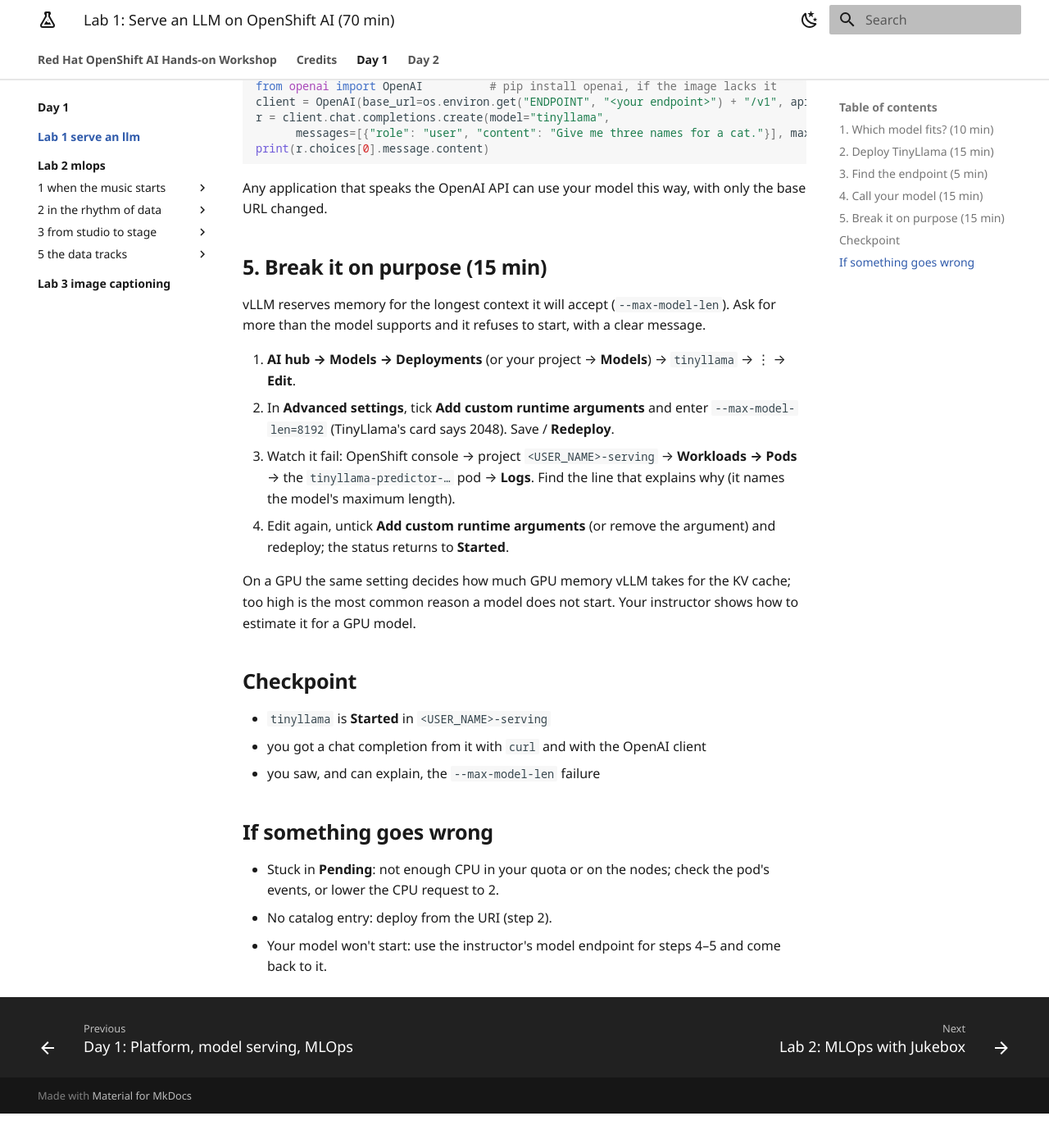
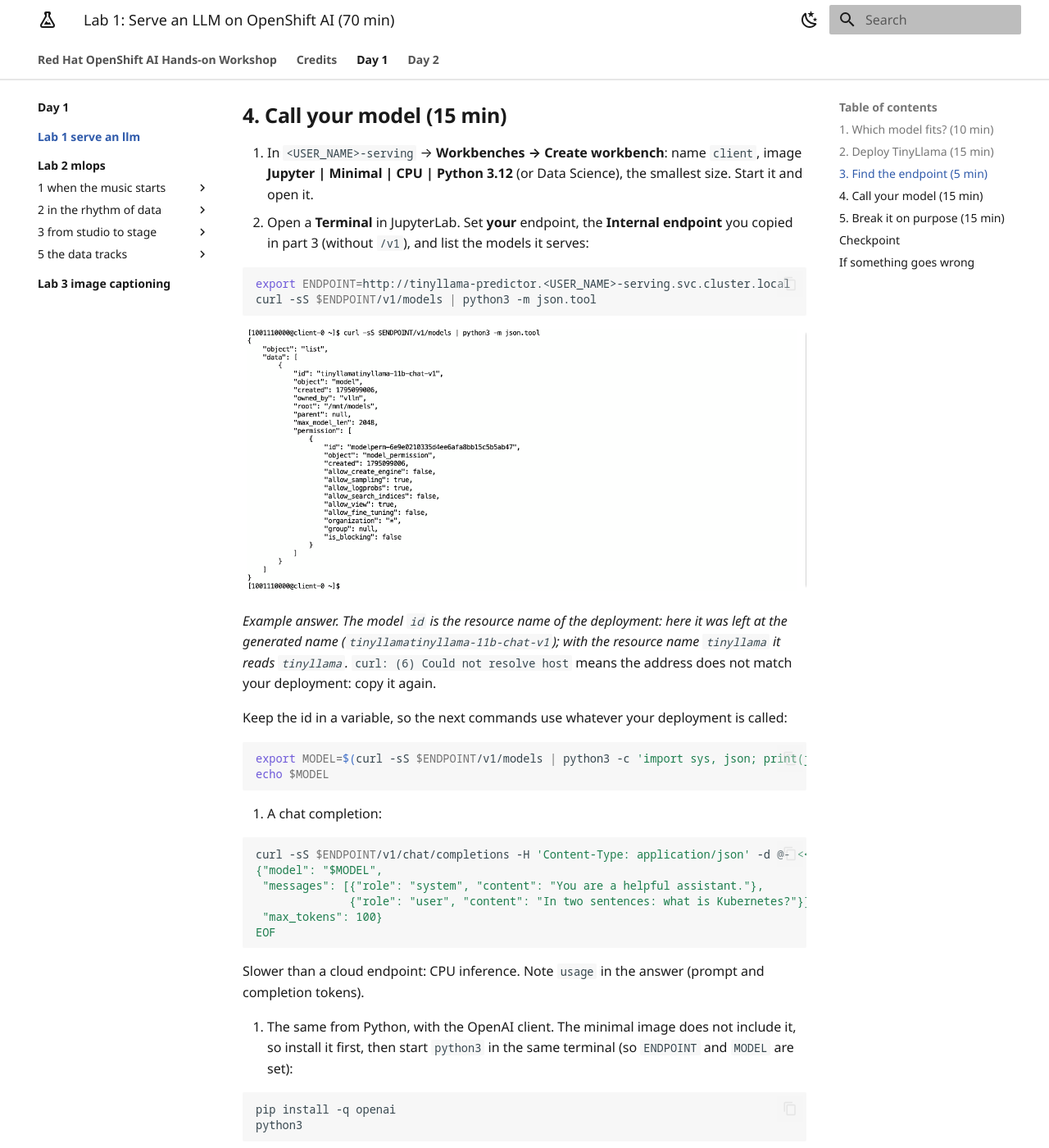
Before and after one commit to rflorenc/openshift-ai-workshop, an MkDocs documentation site: the page built from docs/day-1/lab-1-serve-an-llm/index.md, in a window 1280 px wide and 1400 px high, scrolled down 3584 px. Shown: the whole window at 82% size. Built offline with MkDocs 1.6.1 and Material for MkDocs 9.7.7, drawn with Linux system fonts in a browser that asks for light colours; before the commit the page ends 4942 px from its top, so only the background shows below that; some of the changed text lies outside the part shown.

Commit message:
Update guides

````diff
--- a/docs/day-1/lab-1-serve-an-llm/index.md
+++ b/docs/day-1/lab-1-serve-an-llm/index.md
@@ -55,6 +55,11 @@ and note its **context length** (you need it in step 5) and its license.
 5. **Model deployment**:
    - Model deployment name **`tinyllama`**. The resource name below it is generated from the catalog name
      (e.g. `tinyllamatinyllama-11b-chat-v1`): click **Edit resource name** and make it **`tinyllama`** as well
+
+     ![Model deployment step: the name field, the generated resource name below it, Edit resource name](images/deploy-model-deployment.png)
+
+     *Here the resource name is still the generated one: click **Edit resource name** and set it to `tinyllama`.*
+
    - Deployment method: **Inference service** (not *LLM inference service with llm-d*: that one is for distributed serving)
    - Hardware profile: **CPU only**; expand **Customize resource requests and limits**:
      CPU requests **3**, CPU limits **4**; memory requests **6 GiB**, memory limits **8 GiB**
@@ -86,36 +91,53 @@ The API is OpenAI-compatible, under `/v1`.
 
 1. In `<USER_NAME>-serving` → **Workbenches → Create workbench**: name `client`, image
    **Jupyter | Minimal | CPU | Python 3.12** (or Data Science), the smallest size. Start it and open it.
-2. Open a **Terminal** in JupyterLab. Set the endpoint you copied (without `/v1`):
+2. Open a **Terminal** in JupyterLab. Set **your** endpoint, the **Internal endpoint** you copied in part 3
+   (without `/v1`), and list the models it serves:
 
    ```bash
-   export ENDPOINT=http://tinyllama-predictor.<USER_NAME>-serving.svc.cluster.local   # your copied URL
+   export ENDPOINT=http://tinyllama-predictor.<USER_NAME>-serving.svc.cluster.local   # replace with your copied URL
    curl -sS $ENDPOINT/v1/models | python3 -m json.tool
    ```
 
-   The model id is `tinyllama`: the resource name of your deployment. Use **your** copied endpoint: if the
-   resource name is still the generated one (e.g. `tinyllamatinyllama-11b-chat-v1`), both the address and the model id
-   carry that name. `curl: (6) Could not resolve host` means the address does not match your deployment.
+   ![curl /v1/models in the workbench terminal](images/curl-models.png)
+
+   *Example answer. The model `id` is the resource name of the deployment: here it was left at the generated name
+   (`tinyllamatinyllama-11b-chat-v1`); with the resource name `tinyllama` it reads `tinyllama`.*
+   `curl: (6) Could not resolve host` means the address does not match your deployment: copy it again.
+
+   Keep the id in a variable, so the next commands use whatever your deployment is called:
+
+   ```bash
+   export MODEL=$(curl -sS $ENDPOINT/v1/models | python3 -c 'import sys, json; print(json.load(sys.stdin)["data"][0]["id"])')
+   echo $MODEL
+   ```
 
 3. A chat completion:
 
    ```bash
-   curl -sS $ENDPOINT/v1/chat/completions -H 'Content-Type: application/json' -d '{
-     "model": "tinyllama",
-     "messages": [{"role": "system", "content": "You are a helpful assistant."},
-                  {"role": "user", "content": "In two sentences: what is Kubernetes?"}],
-     "max_tokens": 100}' | python3 -m json.tool
+   curl -sS $ENDPOINT/v1/chat/completions -H 'Content-Type: application/json' -d @- <<EOF | python3 -m json.tool
+   {"model": "$MODEL",
+    "messages": [{"role": "system", "content": "You are a helpful assistant."},
+                 {"role": "user", "content": "In two sentences: what is Kubernetes?"}],
+    "max_tokens": 100}
+   EOF
    ```
 
    Slower than a cloud endpoint: CPU inference. Note `usage` in the answer (prompt and completion tokens).
 
-4. The same from Python, with the OpenAI client (new notebook, or `python3` in the terminal):
+4. The same from Python, with the OpenAI client. The minimal image does not include it, so install it first, then
+   start `python3` in the same terminal (so `ENDPOINT` and `MODEL` are set):
+
+   ```bash
+   pip install -q openai
+   python3
+   ```
 
    ```python
    import os
-   from openai import OpenAI          # pip install openai, if the image lacks it
-   client = OpenAI(base_url=os.environ.get("ENDPOINT", "<your endpoint>") + "/v1", api_key="none")
-   r = client.chat.completions.create(model="tinyllama",
+   from openai import OpenAI
+   client = OpenAI(base_url=os.environ["ENDPOINT"] + "/v1", api_key="none")
+   r = client.chat.completions.create(model=os.environ["MODEL"],
          messages=[{"role": "user", "content": "Give me three names for a cat."}], max_tokens=60)
    print(r.choices[0].message.content)
    ```
````
Also changed, not shown: other parts of docs/day-1/lab-1-serve-an-llm/index.md (+1 -1 lines), docs/day-1/lab-1-serve-an-llm/images/curl-models.png (added), docs/day-1/lab-1-serve-an-llm/images/deploy-model-deployment.png (added).
